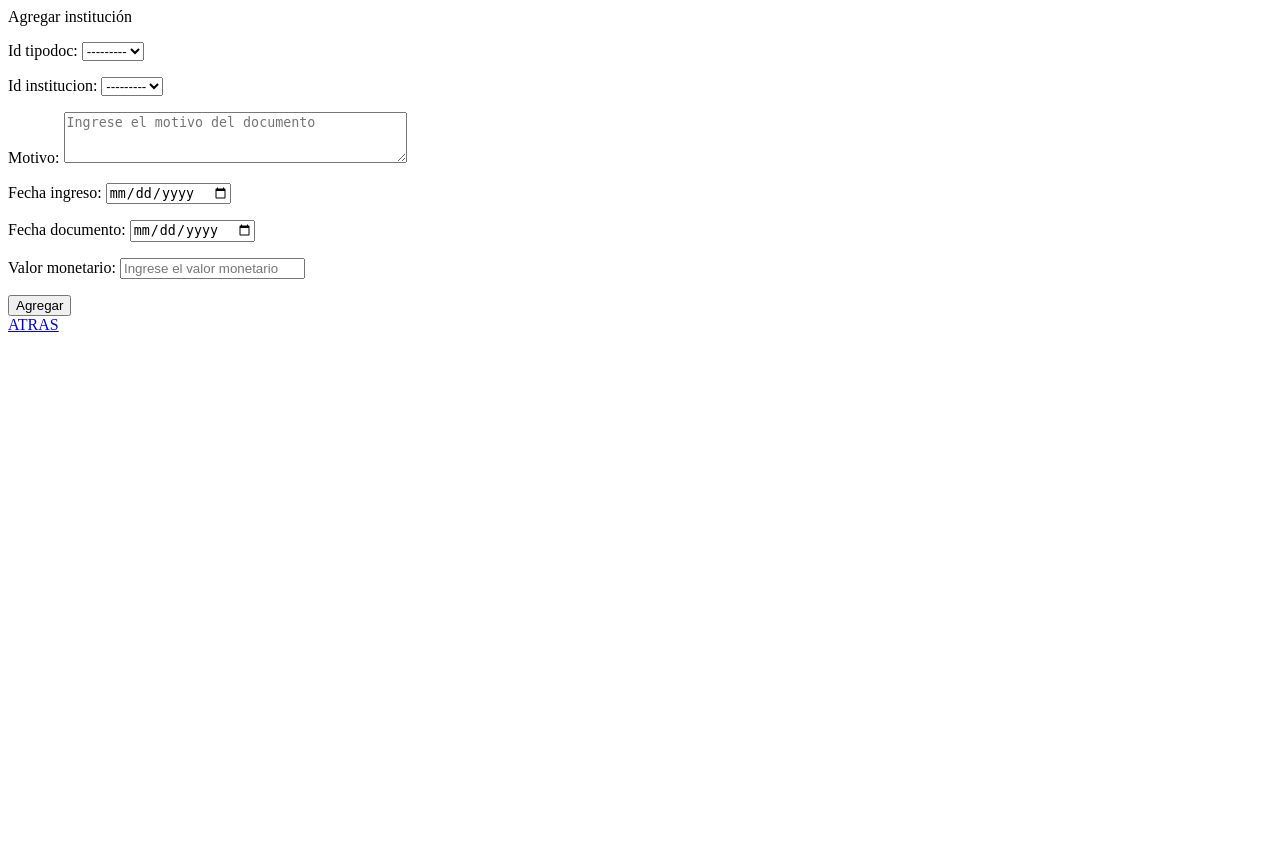
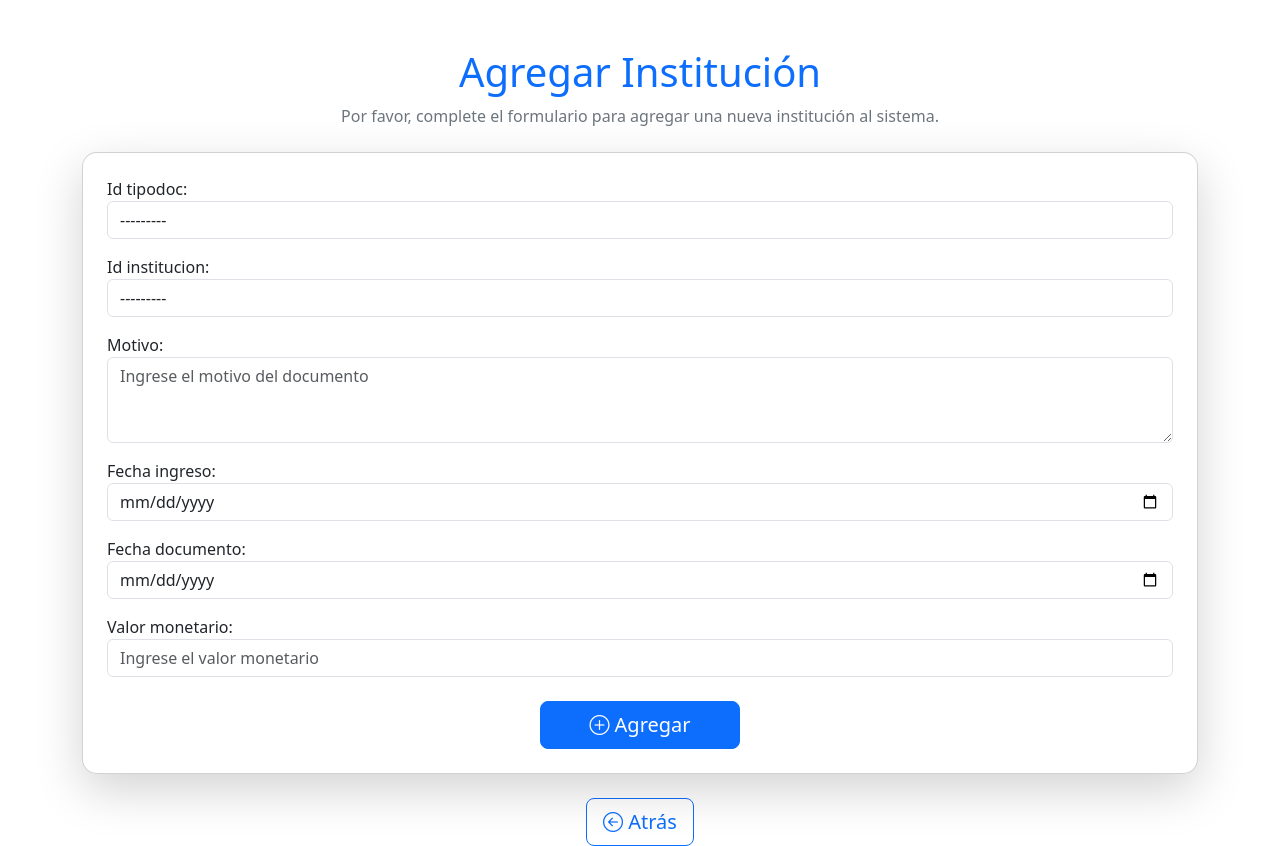
Before and after one commit to Anthhhony/proyectoCESFAMIngSoftware, a Django app: page /agregarDocumento/ in a window 1280 px wide. Before the commit the page ends 332 px from the top, so only its background shows below. Run offline with Django 3.2, Linux system fonts and the light colour scheme; data that the repository does not hold is empty.

Commit message:
Estilización formulario, y tabla
holanda k talca

```diff
--- a/proyectoCESFAM/templates/templatesApp/formularios.html
+++ b/proyectoCESFAM/templates/templatesApp/formularios.html
@@ -4,19 +4,45 @@
     <meta charset="UTF-8">
     <meta name="viewport" content="width=device-width, initial-scale=1.0">
     <title>Document</title>
+    <link href="https://cdn.jsdelivr.net/npm/bootstrap@5.3.3/dist/css/bootstrap.min.css" rel="stylesheet" integrity="sha384-QWTKZyjpPEjISv5WaRU9OFeRpok6YctnYmDr5pNlyT2bRjXh0JMhjY6hW+ALEwIH" crossorigin="anonymous">
+    <link rel="stylesheet" href="https://cdn.jsdelivr.net/npm/bootstrap-icons@1.10.5/font/bootstrap-icons.css">
 </head>
 <body>
-    <div class="container">
-        <div class="alert alert-info text-center">Agregar institución</div>
-            <form method="post">
-                {{ form.as_p }}
-                {% csrf_token %}
-                <input type="submit" value="Agregar" class="btn btn-info">
-            </form>
-            <div class="back-btn-container">
-                <a href="{%url 'menu-principal' %}" class="btn btn-info">ATRAS</a>
+    <div class="container mt-5">
+        <!-- Título del formulario -->
+        <div class="text-center mb-4">
+            <h1 class="text-primary">Agregar Institución</h1>
+            <p class="text-secondary">Por favor, complete el formulario para agregar una nueva institución al sistema.</p>
+        </div>
+
+        <!-- Tarjeta para el formulario -->
+        <div class="card shadow-lg" style="border-radius: 15px;">
+            <div class="card-body p-4">
+                <form method="post" novalidate>
+                    {% csrf_token %}
+                    <div class="mb-3">
+                        {{ form.as_p }}
+                    </div>
+
+                    <!-- Botón de enviar -->
+                    <div class="text-center mt-4">
+                        <button type="submit" class="btn btn-primary btn-lg px-5">
+                            <i class="bi bi-plus-circle"></i> Agregar
+                        </button>
+                    </div>
+                </form>
             </div>
         </div>
+
+        <!-- Botón de volver -->
+        <div class="text-center mt-4">
+            <a href="{% url 'menu-principal' %}" class="btn btn-outline-primary btn-lg">
+                <i class="bi bi-arrow-left-circle"></i> Atrás
+            </a>
+        </div>
     </div>
+
+    <!-- Bootstrap Icons (si aún no están incluidos) -->
+    <link href="https://cdn.jsdelivr.net/npm/bootstrap-icons/font/bootstrap-icons.css" rel="stylesheet">
 </body>
 </html>
```
Also changed, not shown: proyectoCESFAM/templates/templatesApp/documentos.html (+61 -21 lines).
